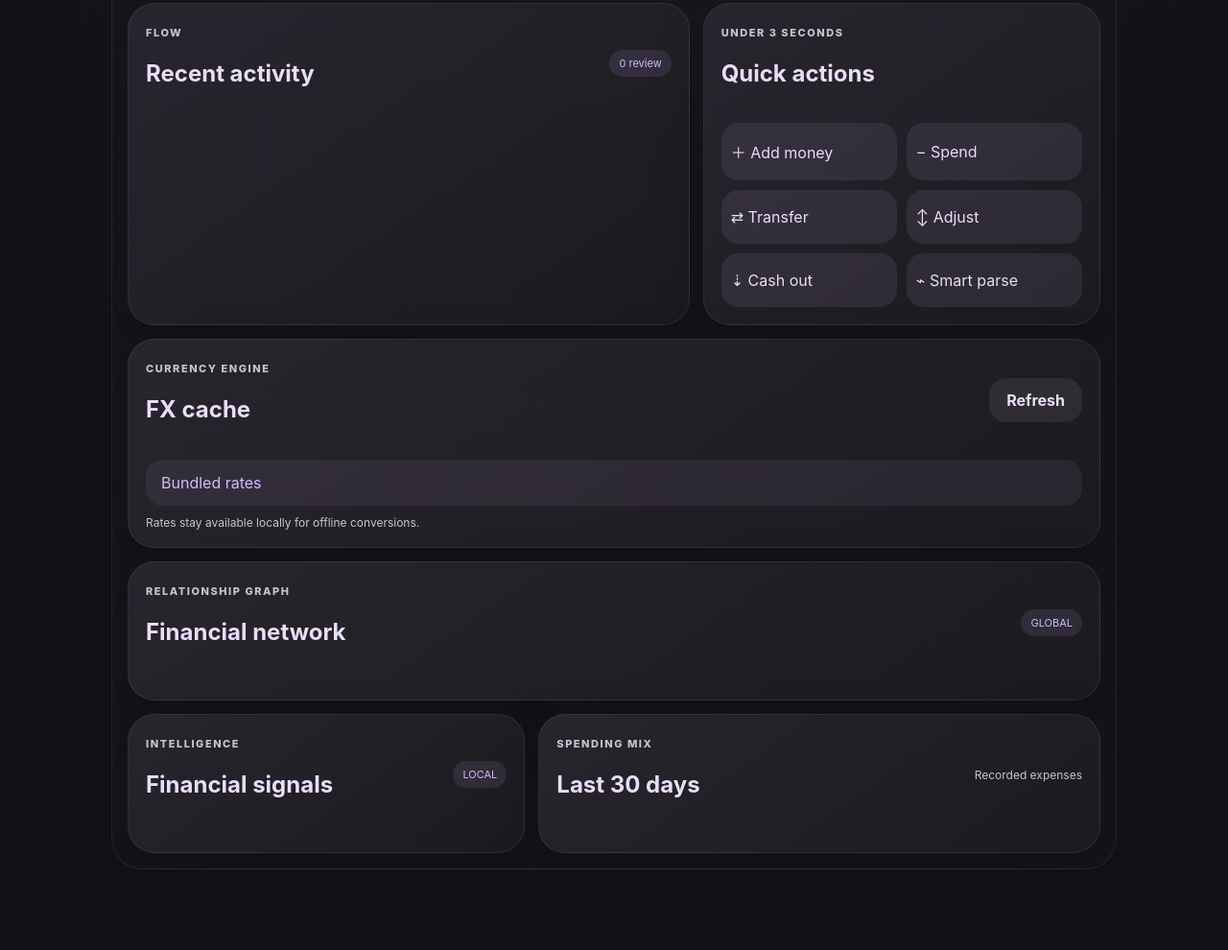
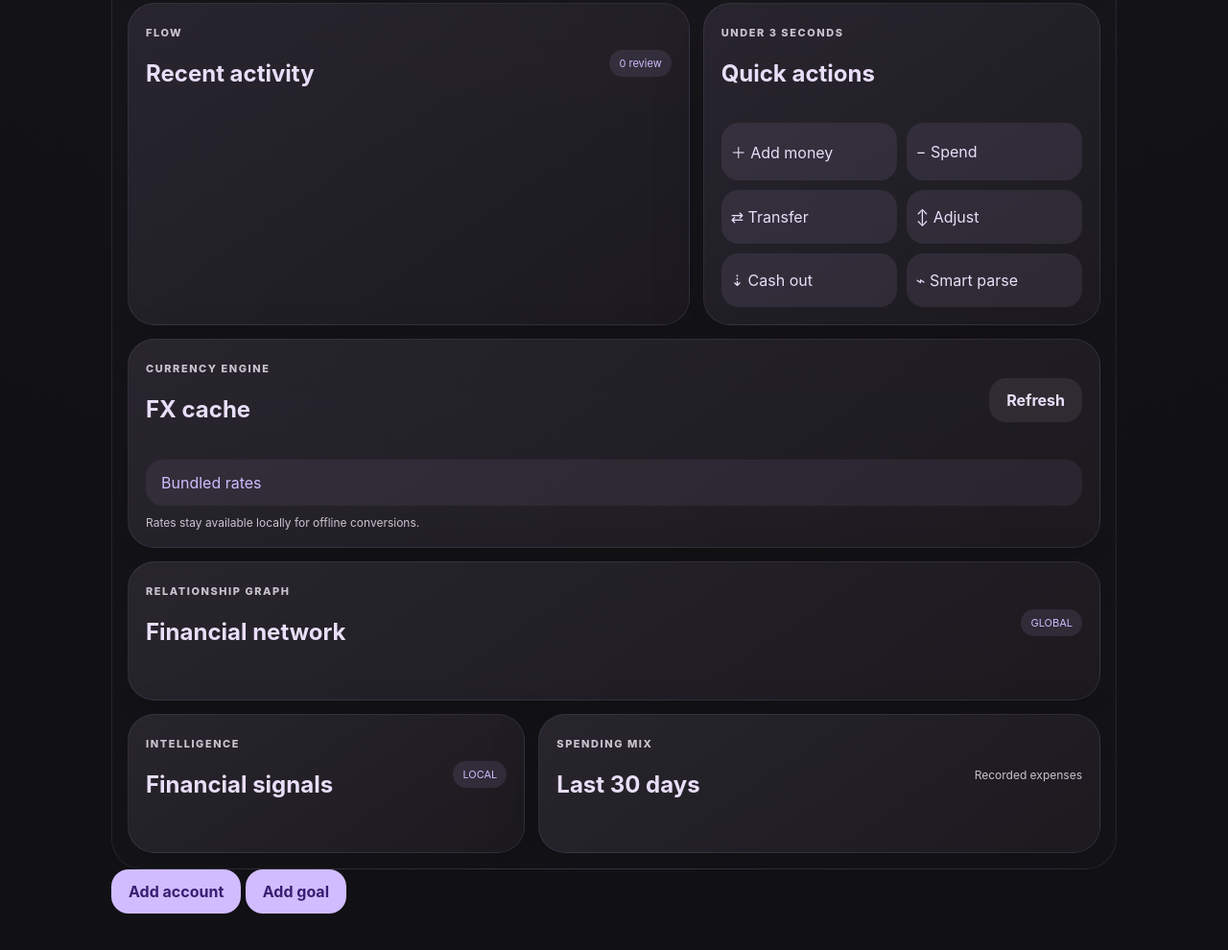
Before and after one commit to michaelkage/OmniPocket, a plain HTML site: page index.html in a window 1280 px wide. Shown: the part 996-1986 px from the top of the page at 96% size. Drawn offline with Linux system fonts and the light colour scheme; a script that the page names is missing.

Commit message:
Restore missing primary action buttons

```diff
--- a/index.html
+++ b/index.html
@@ -15,9 +15,9 @@
 <article id="widgetInsights" class="surface dashboard-widget widget-insights"><div class="widget-head"><div><span class="eyebrow">INTELLIGENCE</span><h2>Financial signals</h2></div><span class="status-chip">LOCAL</span></div><div id="insightContent" class="stack"></div></article>
 <article id="widgetSpending" class="surface dashboard-widget widget-spending"><div class="widget-head"><div><span class="eyebrow">SPENDING MIX</span><h2>Last 30 days</h2></div><span class="muted">Recorded expenses</span></div><div id="spendingContent" class="stack"></div></article>
 </div></section></div>
-<div id="pageAccounts" class="page-view" hidden><section class="surface page-card"><div class="widget-head"><div><span class="eyebrow">MONEY NODES</span><h1>Accounts</h1><div class="muted">Every place your money lives.</div></div><button class="primary" id="addAccountPageButton">＋ Add</button></div><div id="accountsFullList" class="stack"></div></section></div>
-<div id="pageGoals" class="page-view" hidden><section class="surface page-card"><div class="widget-head"><div><span class="eyebrow">TARGETS</span><h1>Goals</h1><div class="muted">Choose which accounts contribute to each target.</div></div><button class="primary" id="addGoalPageButton">＋ Add</button></div><div id="goalsFullList" class="stack"></div></section></div>
-<div id="pageActivity" class="page-view" hidden><section class="surface page-card"><div class="widget-head"><div><span class="eyebrow">MONEY FLOW</span><h1>Activity</h1><div class="muted">A ledger of recorded movements, including imported activity waiting for review.</div></div></div><div class="activity-filter"><input id="activitySearch" placeholder="Search activity…" autocomplete="off"></div><div id="activityReviewQueue" class="review-queue" hidden></div><div id="activityFullList" class="stack"></div></section></div>
+<button id="addAccountButton" type="button" class="primary">Add account</button><div id="pageAccounts" class="page-view" hidden><section class="surface page-card"><div class="widget-head"><div><span class="eyebrow">MONEY NODES</span><h1>Accounts</h1><div class="muted">Every place your money lives.</div></div><button class="primary" id="addAccountPageButton">＋ Add</button></div><div id="accountsFullList" class="stack"></div></section></div>
+<button id="addGoalButton" type="button" class="primary">Add goal</button><div id="pageGoals" class="page-view" hidden><section class="surface page-card"><div class="widget-head"><div><span class="eyebrow">TARGETS</span><h1>Goals</h1><div class="muted">Choose which accounts contribute to each target.</div></div><button class="primary" id="addGoalPageButton">＋ Add</button></div><div id="goalsFullList" class="stack"></div></section></div>
+<div id="pageActivity" class="page-view" hidden><section class="surface page-card"><div class="widget-head"><div><span class="eyebrow">MONEY FLOW</span><h1>Activity</h1><div class="muted">A ledger of recorded movements, including imported activity waiting for review.</div></div></div><div class="activity-filter"><input id="activitySearch" placeholder="Search activity…" autocomplete="off"></div><button id="reviewQueueOpen" type="button">Review all</button><div id="activityReviewQueue" class="review-queue" hidden></div><div id="activityFullList" class="stack"></div></section></div>
 <div id="pageMore" class="page-view" hidden><section class="surface page-card"><div><span class="eyebrow">SYSTEM</span><h1>More</h1><div class="muted">OmniPocket preferences and data tools.</div></div><div class="settings-list" style="margin-top:18px"><button id="modeButton">Mode · Hybrid</button><button id="privacySettingsButton">Privacy · Visible</button><button id="exportButton">Export data</button><button id="importButton">Import data</button><button id="statementImportButton">Import bank statement</button><input id="importFile" type="file" accept="application/json" hidden><button id="clearReviewButton">Review queue</button></div></section></div>
 </main><button class="fab" id="fab" aria-label="Quick money action">＋</button><nav class="bottom-nav"><button class="nav-item active" data-page="Home">⌂<span>Home</span></button><button class="nav-item" data-page="Accounts">◫<span>Accounts</span></button><button class="nav-item" data-page="Goals">◎<span>Goals</span></button><button class="nav-item" data-page="Activity">≋<span>Activity</span></button><button class="nav-item" data-page="More">•••<span>More</span></button></nav></div><dialog id="accountDetailDialog" class="app-dialog">
   <div class="dialog-head"><div><span class="eyebrow">ACCOUNT</span><h2 id="accountDetailTitle">Account</h2><div id="accountDetailMeta" class="muted"></div></div><button class="icon-button" onclick="this.closest('dialog').close()">✕</button></div>
```
